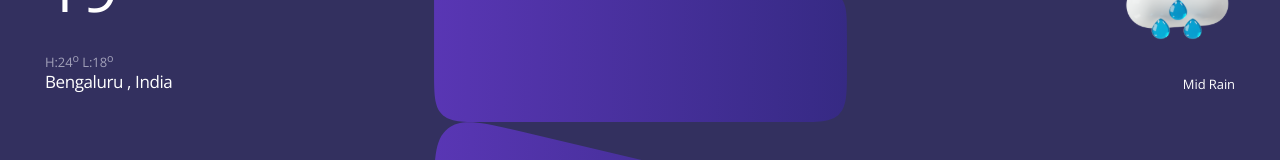
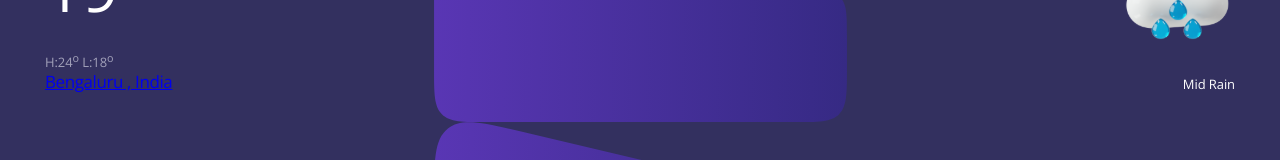
Before and after one commit to amishagupta21/weather-app, a React (Create React App) app: page / in a window 1280 px wide. Shown: the part 190-350 px from the top of the page. Built offline with nearby package versions, Linux system fonts and the light colour scheme.

Commit message:
minor bug fixed

```diff
--- a/src/components/Mainpage/Main/index.js
+++ b/src/components/Mainpage/Main/index.js
@@ -4,6 +4,7 @@
 import rainIcon from "../../../assests/icon/rainIcon.svg"
 import windIcon from "../../../assests/icon/windIcon.svg"
 import sunIcon from "../../../assests/icon/sunIcon.svg"
+import { Link } from 'react-router-dom'
 
 const MainPage = () => {
 
@@ -24,7 +25,7 @@
                     <div className={styles.weatherInformation}>
                       <div className={styles.allitudeInfo}>
                          <p>H:24<sup>o</sup> L:18<sup>o</sup></p>
-                         <p>Bengaluru , India</p>
+                         <p><Link to="/place">Bengaluru , India</Link></p>
                       </div>
                       <p className={styles.airInfo}>
                         Mid Rain
```
